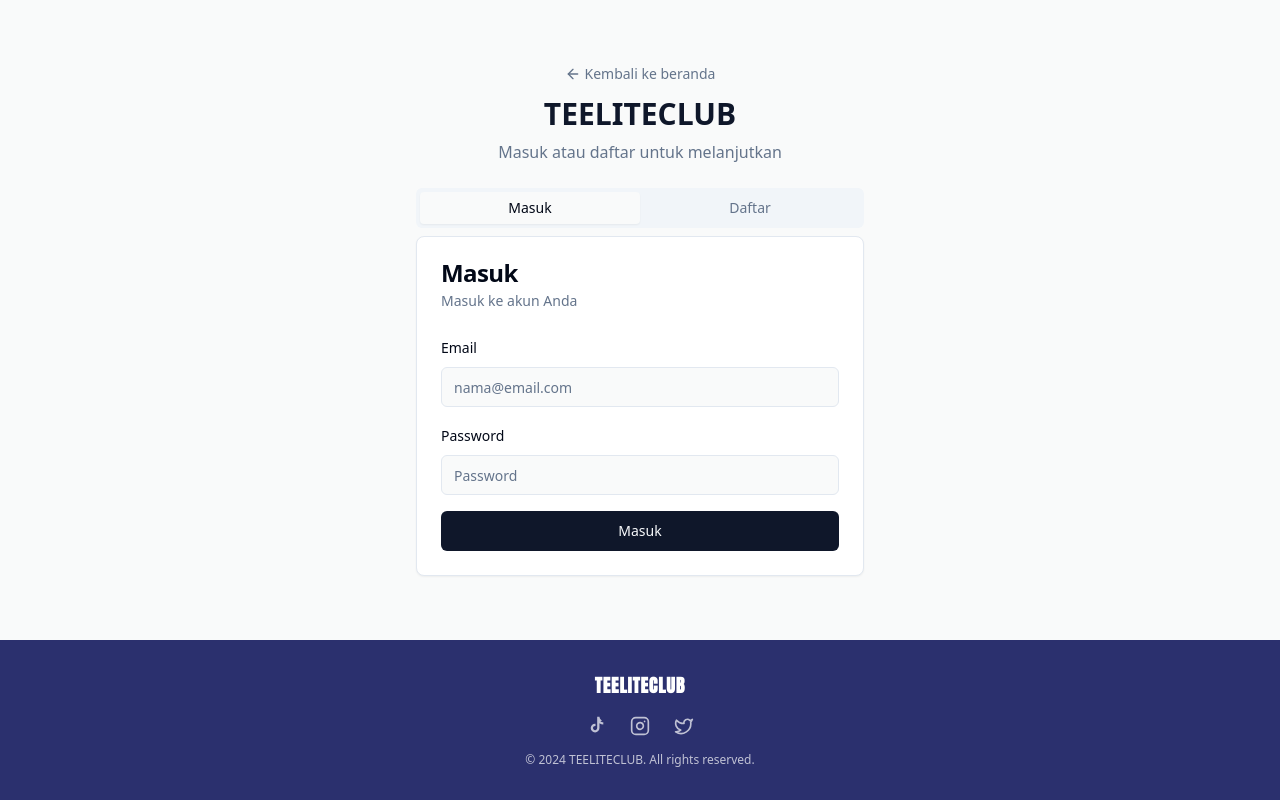
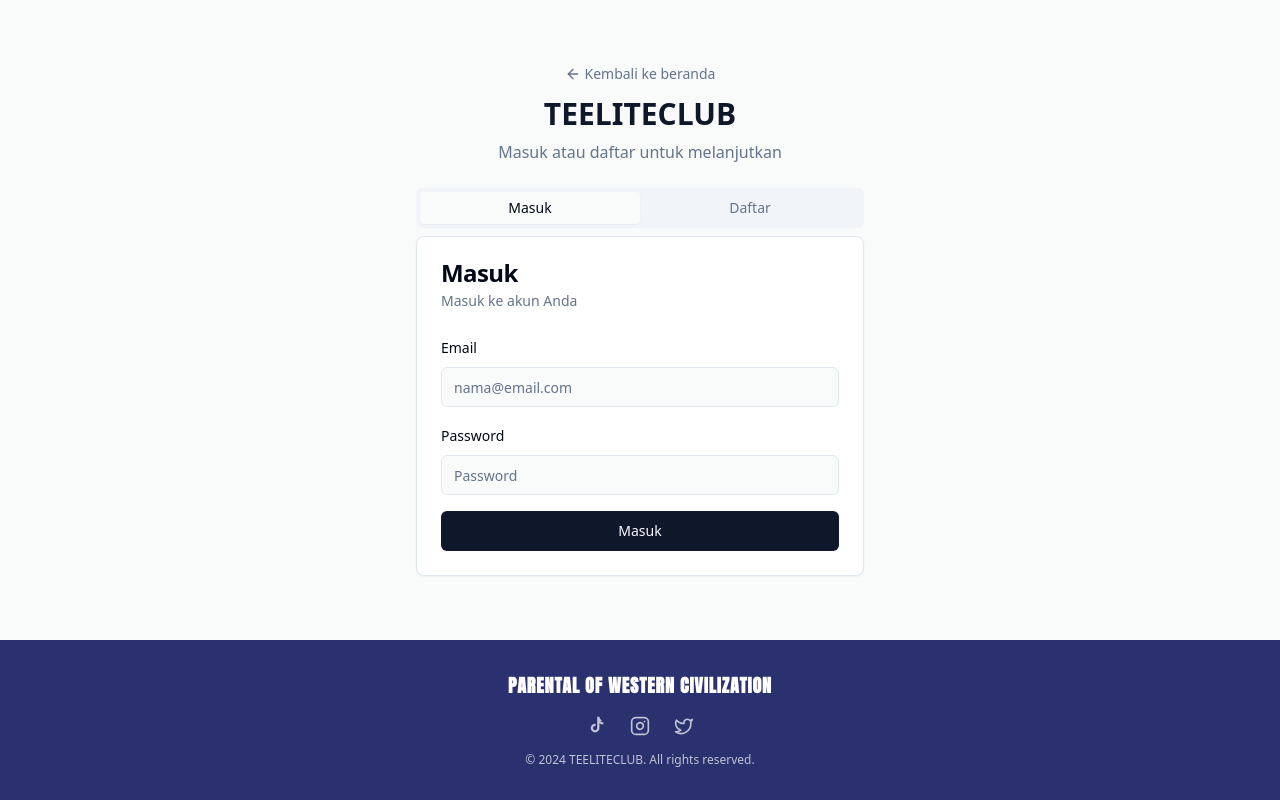
Before and after one commit to rifhrzi/teeliteclub, a React (Vite) app: page /auth in a window 1280 px wide. Built offline with nearby package versions, Linux system fonts and the light colour scheme.

Commit message:
Code edited in Lovable Code Editor
Edited UI in Lovable

```diff
--- a/src/components/layout/Footer.tsx
+++ b/src/components/layout/Footer.tsx
@@ -7,7 +7,7 @@ export const Footer = () => {
       <div className="container mx-auto px-4">
         <div className="flex flex-col items-center space-y-4">
           {/* Brand */}
-          <h3 className="text-lg font-etna font-black text-[hsl(var(--header-footer-foreground))] tracking-wider">TEELITECLUB</h3>
+          <h3 className="text-lg font-etna font-black text-[hsl(var(--header-footer-foreground))] tracking-wider">PARENTAL OF WESTERN CIVILIZATION</h3>
 
           {/* Social Media */}
           <div className="flex space-x-6">
```
